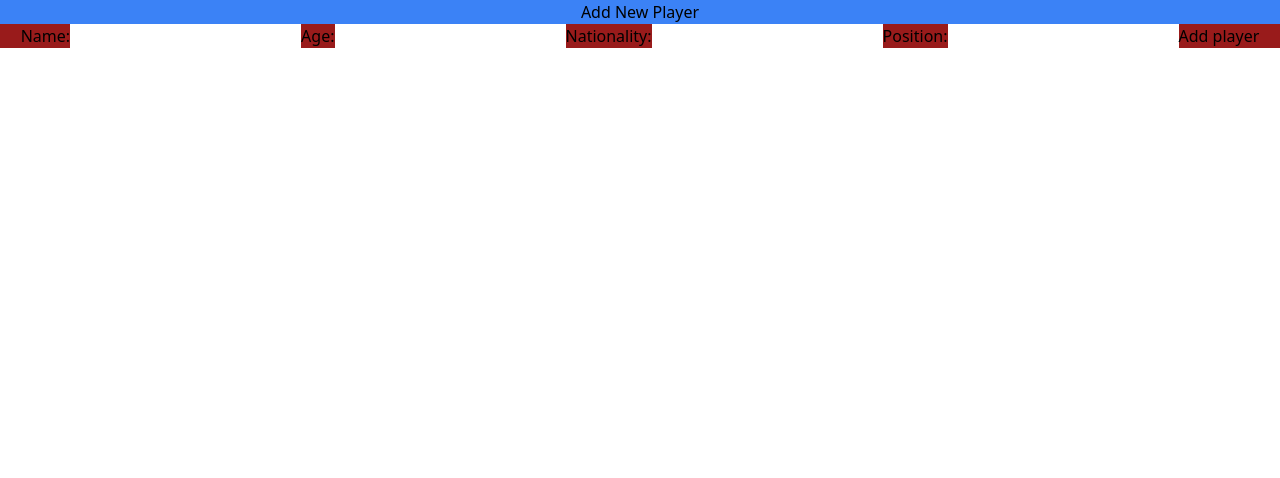
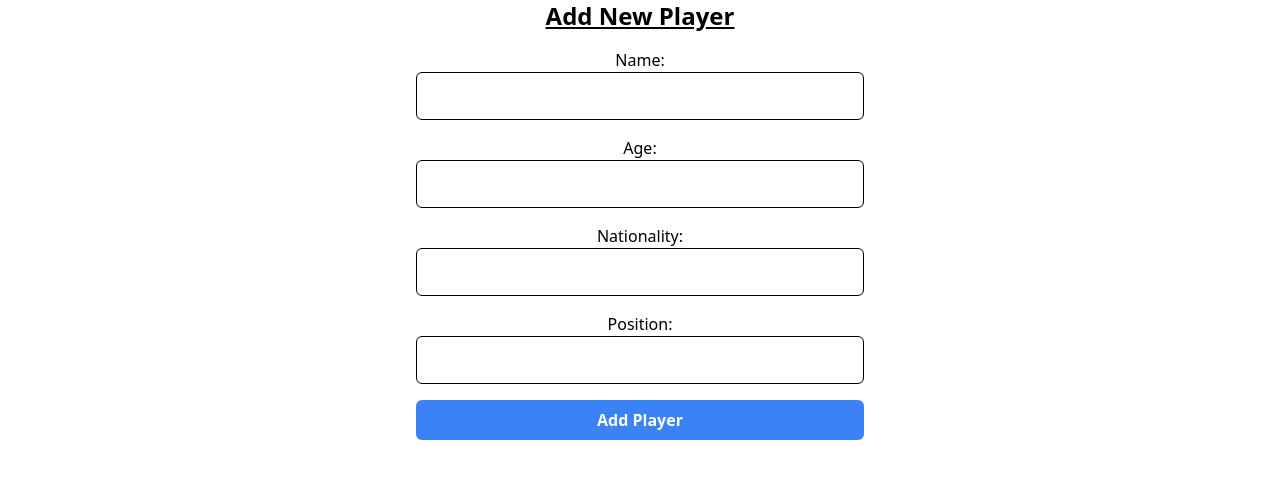
Before and after one commit to davidwagura/Galaxy-F.C, a Vue app: page /add in a window 1280 px wide. Shown: the top 478 px of the page. Built offline with nearby package versions, Linux system fonts and the light colour scheme.

Commit message:
add tailwind css

```diff
--- a/src/components/AddPage.vue
+++ b/src/components/AddPage.vue
@@ -1,21 +1,26 @@
 <template>
-    <div id="" class="text-center bg-blue-500">
-        <h2>Add New Player</h2>
-        <form @submit.prevent="addPlayer" id="" class="bg-red-800">
-            <label for="name">Name:</label>
-            <input type="text" id="name" class="name" v-model="formData.name" required />
-
-            <label for="age">Age:</label>
-            <input type="number" id="number" class="age" v-model="formData.age" required />
-
-            <label for="nationality">Nationality:</label>
-            <input type="text" id="nationality" class="nationality" v-model="formData.nationality" required />
-
-            <label for="position">Position:</label>
-            <input type="text" id="position" class="position" v-model="formData.position" required />
-
-            <button type="submit">Add player</button>
-
+    <div class="max-w-md mx-auto">
+        <h2 class="text-center text-2xl font-bold mb-4"><u>Add New Player</u></h2>
+        <form @submit.prevent="addPlayer" class="space-y-4">
+        <div>
+            <label for="name" class="block font-medium">Name:</label>
+            <input type="text" id="name" v-model="formData.name" class="w-full h-12 rounded-md border border-black focus:border-blue-500" required />
+        </div>
+        <div>
+            <label for="age" class="block font-medium">Age:</label>
+            <input type="number" id="age" v-model="formData.age"  class="w-full rounded-md h-12 border border-black focus:border-blue-500" required />
+        </div>
+        <div>
+            <label for="nationality" class="block font-medium">Nationality:</label>
+            <input type="text" id="nationality" v-model="formData.nationality"  class="w-full h-12 rounded-md border border-black focus:border-blue-500" required />
+        </div>
+        <div>
+            <label for="position" class="block font-medium">Position:</label>
+            <input type="text" id="position" v-model="formData.position"  class="w-full rounded-md h-12 border border-black focus:border-blue-500" required />
+        </div>
+        <div>
+            <button type="submit" class="w-full bg-blue-500 text-white font-semibold py-2 px-4 rounded-md hover:bg-blue-600 transition duration-300">Add Player</button>
+        </div>
         </form>
     </div>
 </template>
@@ -39,17 +44,11 @@ export default {
 
     methods: {
       addPlayer() {
-        axios.get('http://127.0.0.1:8000/api/player/create',this.formData)
+        axios.post('http://127.0.0.1:8000/api/player',this.formData)
         .then(response => {
             console.log(response.data);
-
-            // name = this.formData.name
-            // age = this.formData.age
-            // nationality = this.formData.nationality
-            // position = this.formData.position
-
-            // return response
         });
+        this.$router.push('/')
       }
     }
 }
--- a/src/components/DeletePage.vue
+++ b/src/components/DeletePage.vue
@@ -1,9 +1,11 @@
 <template>
-    <div>
-        <h2>Delete Players</h2>
-        <p>Are you sure you want to delete this Player?</p>
-        <button @click="confirmDelete">Yes</button>
-        <button @click="cancelDelete">No</button>
+    <div class="max-w-md mx-auto mt-12 border p-4 bg-white shadow-md rounded-md">
+        <h2 class="text-lg font-bold mb-2">Delete Player</h2>
+        <p class="text-gray-600 mb-4">Are you sure you want to delete this Player?</p>
+        <div class="flex justify-between">
+            <button @click="confirmDelete(player.id)" class="bg-red-500 text-white py-2 px-4 rounded-md mr-2 hover:bg-red-600 transition duration-300">Yes</button>
+            <button @click="cancelDelete()" class="bg-gray-300 text-gray-800 py-2 px-4 rounded-md hover:bg-gray-400 transition duration-300">No</button>
+        </div>
     </div>
 </template>
 
@@ -20,7 +22,7 @@ export default {
 
     method: {
         confirmDelete(id) {
-            axios.delete(`http://127.0.0.1:8000/${id}`)
+            axios.delete(`http://127.0.0.1:8000/api/player${id}`)
                 .then(response => {
                     console.log(response);
                     this.successMessage = 'Player deleted successfully.';
--- a/src/components/EditPage.vue
+++ b/src/components/EditPage.vue
@@ -1,21 +1,26 @@
 <template>
-    <div>
-        <h2>Edit Player</h2>
-        <form @submit.prevent="updatePlayer">
-            <label for="name">Name:</label>
-            <input type="text" name="name" v-model="name" required />
-
-            <label for="age">Age:</label>
-            <input type="number" name="age" v-model="age" required />
-
-            <label for="nationality">Nationality:</label>
-            <input type="text" name="nationality" v-model="nationality" required />
-
-            <label for="position">Position:</label>
-            <input type="text" name="position" v-model="name" required />
-
-            <button type="submit">Update player</button>
-
+    <div class="max-w-md mx-auto">
+        <h2 class="text-center text-2xl font-bold mb-4"><u>Edit Player</u></h2>
+        <form @submit.prevent="updatePlayer" class="space-y-4">
+        <div>
+            <label for="name" class="block font-medium">Name:</label>
+            <input type="text" id="name" v-model="formData.name" class="w-full h-12 rounded-md border border-black focus:border-blue-500" required />
+        </div>
+        <div>
+            <label for="age" class="block font-medium">Age:</label>
+            <input type="number" id="age" v-model="formData.age"  class="w-full rounded-md h-12 border border-black focus:border-blue-500" required />
+        </div>
+        <div>
+            <label for="nationality" class="block font-medium">Nationality:</label>
+            <input type="text" id="nationality" v-model="formData.nationality"  class="w-full h-12 rounded-md border border-black focus:border-blue-500" required />
+        </div>
+        <div>
+            <label for="position" class="block font-medium">Position:</label>
+            <input type="text" id="position" v-model="formData.position"  class="w-full rounded-md h-12 border border-black focus:border-blue-500" required />
+        </div>
+        <div>
+            <button type="submit" class="w-full bg-blue-500 text-white font-semibold py-2 px-4 rounded-md hover:bg-blue-600 transition duration-300">Update Player</button>
+        </div>
         </form>
     </div>
 </template>
@@ -26,16 +31,27 @@ import axios from 'axios';
 export default {
     data() {
         return {
-           name: '',
-           age: '',
-           nationality: '',
-           position: ''
+            formData: {
+                name: '',
+                age: '',
+                nationality: '',
+                position: ''
+            }
         };
+    },
+    created() {
+        axios.get('http://127.0.0.1:8000/api/player/${id}/edit/')
+            .then(response => {
+                this.formData.name = response.data.name
+                this.formData.age = response.data.age
+                this.formData.position = response.data.position
+                this.formData.nationality = response.data.nationality
+            })
     },
 
     methods: {
       updatePlayer() {
-        axios.post('',this.data)
+        axios.post('http://127.0.0.1:8000/api/player/${id}',this.formData)
         .then(response => {
             console.log(response);
         })
--- a/src/components/ListPage.vue
+++ b/src/components/ListPage.vue
@@ -1,26 +1,26 @@
 <template>
-    <div>
-        <h2 class="bg-blue-500 ">Team Players</h2>
-        <router-link to="/add">Add Player</router-link>
+    <div class="max-w-xl mx-auto">
+        <h2 class="bg-blue-500 text-white py-2 px-4 mb-4 text-center">Team Players</h2>
+        <router-link to="/add" class="block mb-4 text-blue-500 border rounded  hover:underline">Add Player</router-link>
         <ul>
-            <li v-for="player in players" :key="player.id">
+            <li v-for="player in players" :key="player.id" class="bg-gray-100 rounded-md shadow-md p-4 mb-4">
                 <div>
-                    <strong>Id:</strong> {{ player.id }}
+                    <strong class="text-lg">Id:</strong> <span>{{ player.id }}</span>
                 </div>
                 <div>
-                    <strong>Name:</strong> {{ player.name }}
+                    <strong class="text-lg">Name:</strong> <span>{{ player.name }}</span>
                 </div>
                 <div>
-                    <strong>Age:</strong> {{ player.age }}
+                    <strong class="text-lg">Age:</strong> <span>{{ player.age }}</span>
                 </div>
                 <div>
-                    <strong>Nationality:</strong> {{ player.nationality }}
+                    <strong class="text-lg">Nationality:</strong> <span>{{ player.nationality }}</span>
                 </div>
                 <div>
-                    <strong>Position:</strong> {{ player.position }}
+                    <strong class="text-lg">Position:</strong> <span>{{ player.position }}</span>
                 </div>
-            <button @click="editPlayer(player)">Edit</button>
-            <button @click="deletePlayer(player.id)">Delete</button>
+                <button @click="editPlayer(player)" class="bg-blue-500 text-white py-1 px-3 rounded-md mt-2 mr-2 hover:bg-blue-600 transition duration-300">Edit</button>
+                <button @click="deletePlayer(player.id)" class="bg-red-500 text-white py-1 px-3 rounded-md mt-2 hover:bg-red-600 transition duration-300">Delete</button>
             </li>
         </ul>
     </div>
@@ -44,9 +44,9 @@ export default {
 
     methods: {
         listPlayers() {
-            axios.get('http://127.0.0.1:8000/api/player/{player}')
+            axios.get('http://127.0.0.1:8000/api/player')
             .then(response => {
-                console.log(response.data)
+                // console.log(response.data)
                 this.players = response.data;
             })
         },
```
